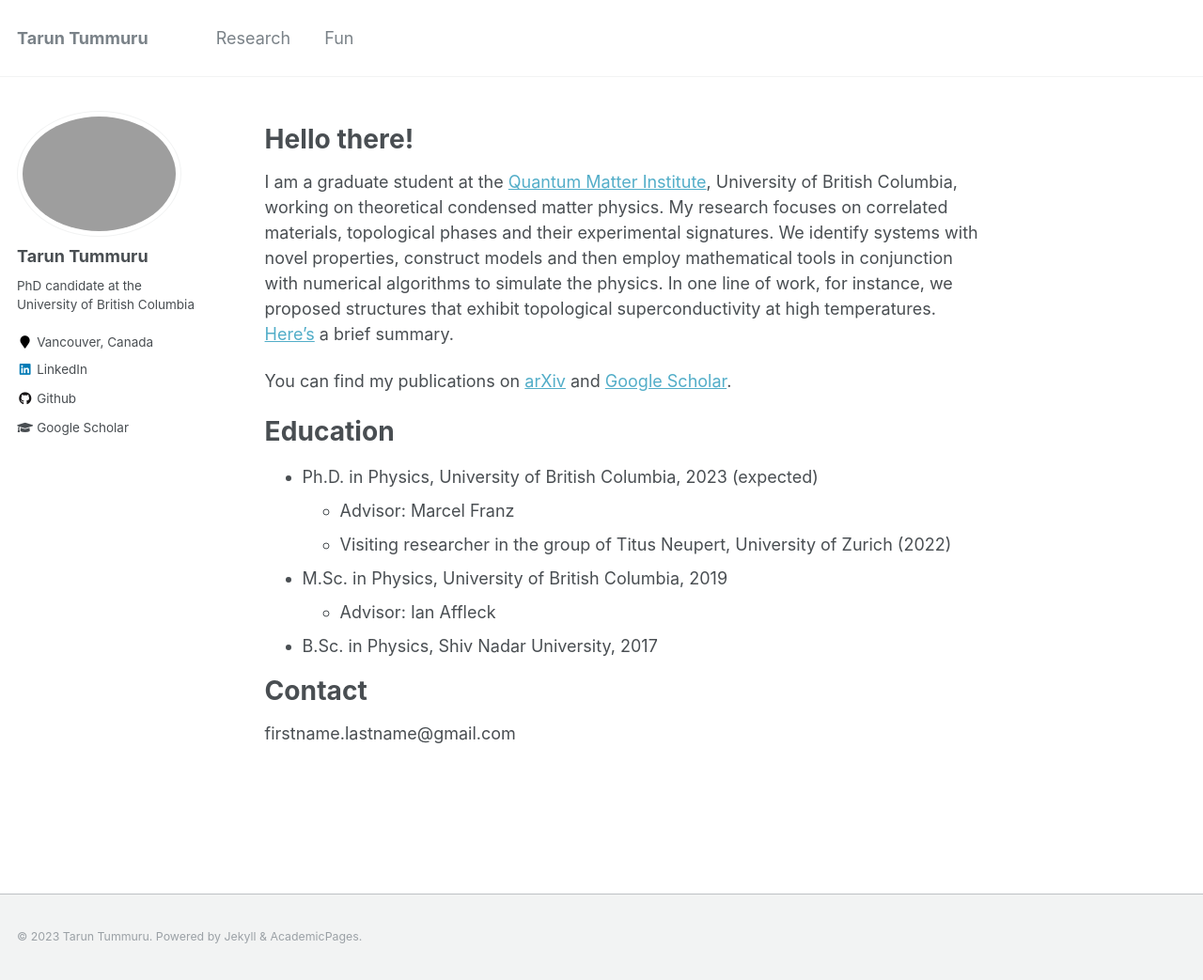
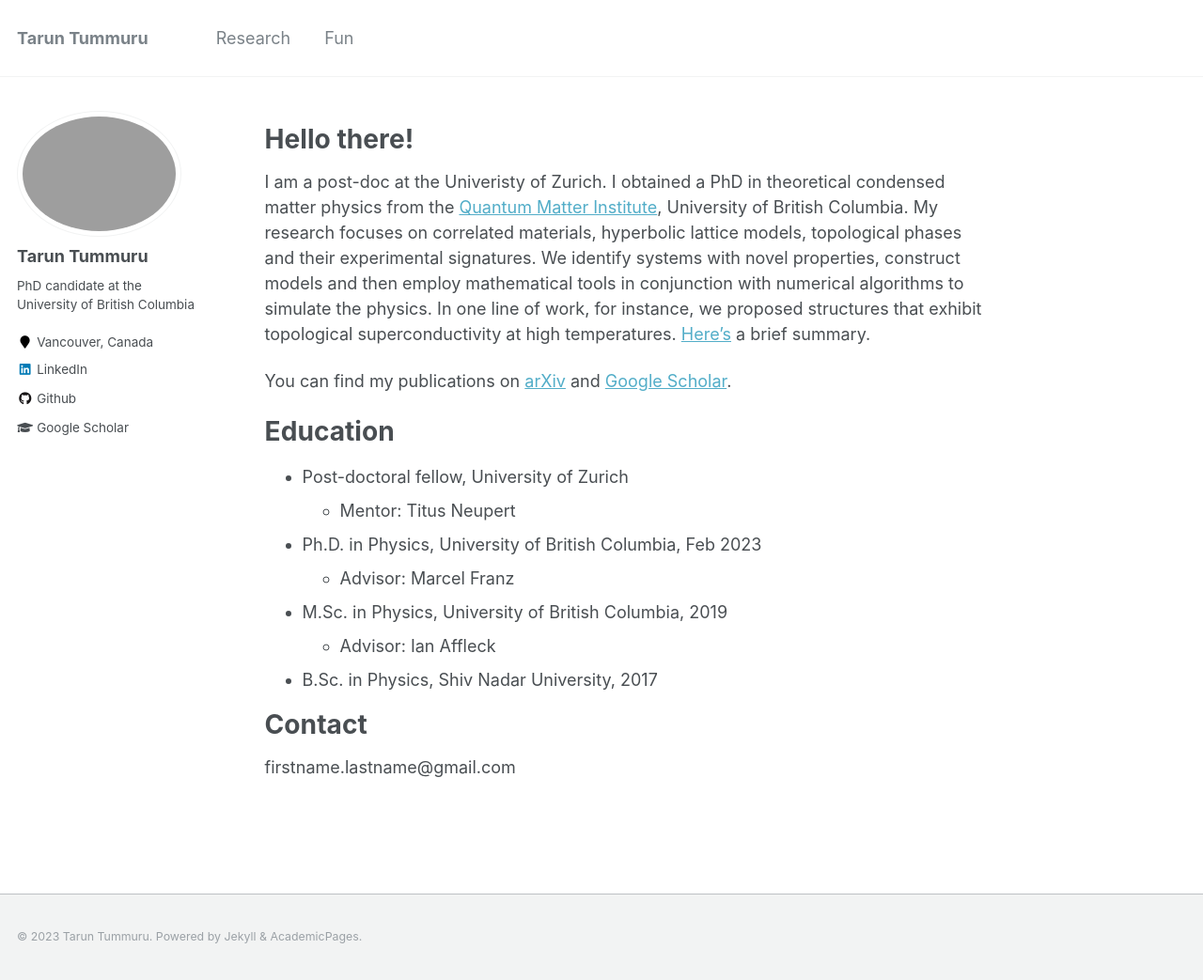
Before and after one commit to ttummuru/ttummuru.github.io, a Jekyll site: the page built from _pages/about.md, in a window 1280 px wide and 1043 px high. Shown: the whole window at 94% size. Built offline with Jekyll 4.4.1, drawn with Linux system fonts in a browser that asks for light colours.

Commit message:
Update about.md

```diff
--- a/_pages/about.md
+++ b/_pages/about.md
@@ -11,21 +11,24 @@ redirect_from:
 Hello there!
 ======
 
-I am a graduate student at the [Quantum Matter Institute](https://qmi.ubc.ca), University of British Columbia, working on theoretical condensed matter physics. My research focuses on correlated materials, topological phases and their experimental signatures. We identify systems with novel properties, construct models and then employ mathematical tools in conjunction with numerical algorithms to simulate the physics. In one line of work, for instance, we proposed structures that exhibit topological superconductivity at high temperatures. [Here's](https://ttummuru.github.io/research/) a brief summary.
+I am a post-doc at the Univeristy of Zurich. I obtained a PhD in theoretical condensed matter physics from the [Quantum Matter Institute](https://qmi.ubc.ca), University of British Columbia. My research focuses on correlated materials, hyperbolic lattice models, topological phases and their experimental signatures. We identify systems with novel properties, construct models and then employ mathematical tools in conjunction with numerical algorithms to simulate the physics. In one line of work, for instance, we proposed structures that exhibit topological superconductivity at high temperatures. [Here's](https://ttummuru.github.io/research/) a brief summary.
 
 You can find my publications on [arXiv](https://arxiv.org/search/?query=Tarun+Tummuru&searchtype=author&abstracts=show&order=-announced_date_first&size=50&date-date_type=submitted_date) and [Google Scholar](https://scholar.google.ca/citations?hl=en&user=WG2IsFYAAAAJ).
 
 
 Education
 ======
-* Ph.D. in Physics, University of British Columbia, 2023 (expected)
+* Post-doctoral fellow, University of Zurich
+  * Mentor: Titus Neupert
+* Ph.D. in Physics, University of British Columbia, Feb 2023
   * Advisor: Marcel Franz
-  * Visiting researcher in the group of Titus Neupert, University of Zurich (2022)
 * M.Sc. in Physics, University of British Columbia, 2019
   * Advisor: Ian Affleck
 * B.Sc. in Physics, Shiv Nadar University, 2017
 
 <!---
+
+  * Visiting researcher in the group of Titus Neupert, University of Zurich (2022)
 
 Skills
 ======
```
